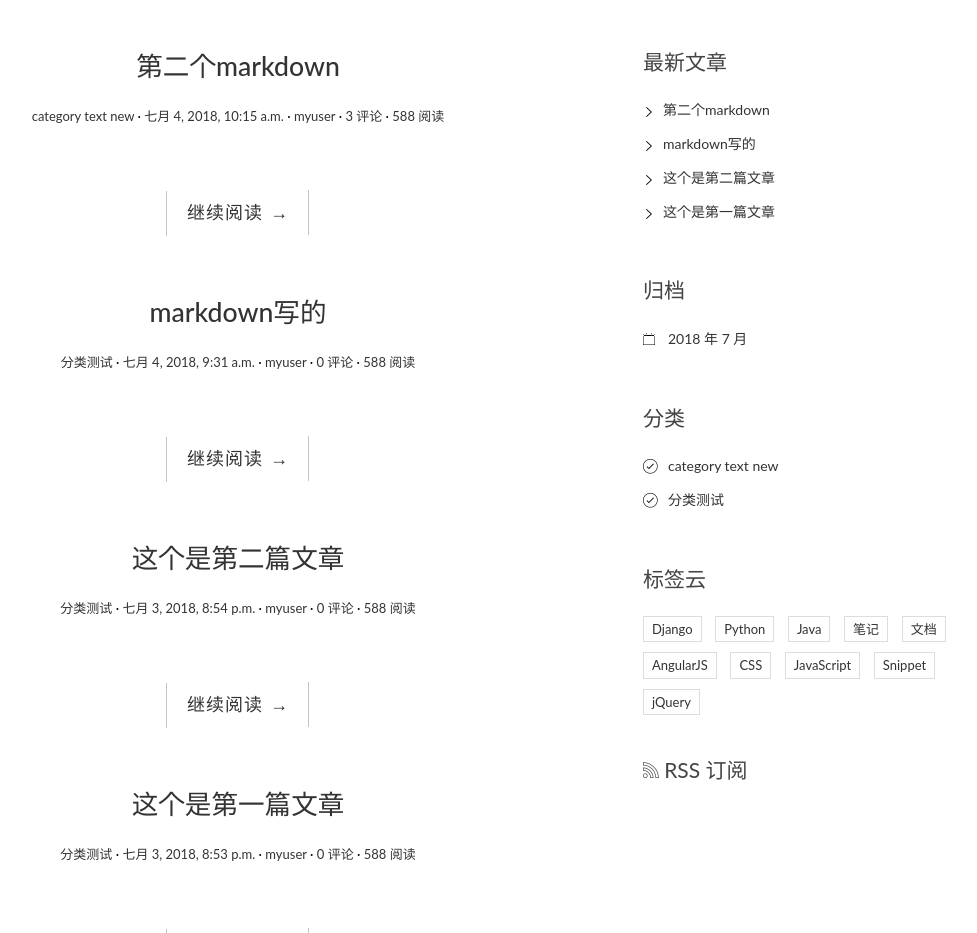
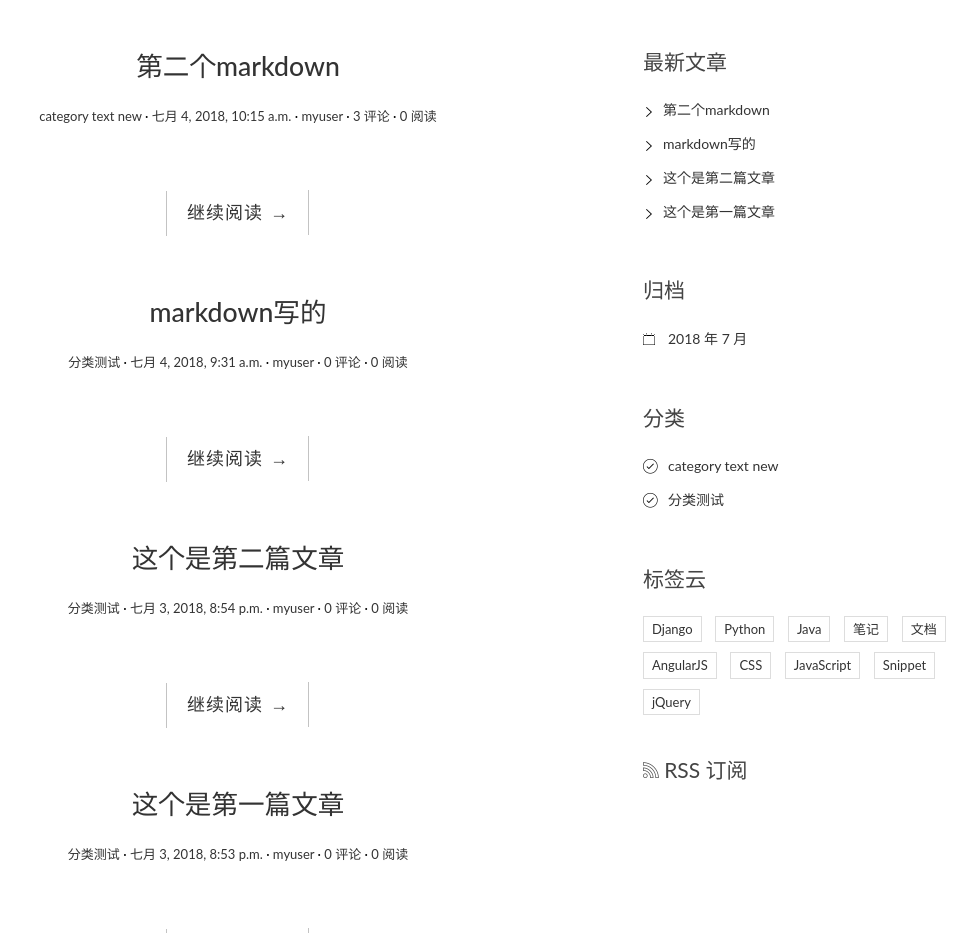
Before and after one commit to pb4681/blogproject, a Django app: page / in a window 1280 px wide. Shown: the part 126-1059 px from the top of the page, without its empty margins (207-1184 px from the left). Run offline with Django 3.2, Linux system fonts and the light colour scheme; data comes from the database, SQL or seed files in the repository; both versions use the stored data as it was after the commit; some libraries are stand-ins or nearby versions.

Commit message:
增加阅读函数

```diff
--- a/blog/models.py
+++ b/blog/models.py
@@ -58,6 +58,7 @@ class Post(models.Model):
     # https://docs.djangoproject.com/en/1.10/topics/db/models/#relationships
     category = models.ForeignKey(Category)
     tags = models.ManyToManyField(Tag, blank=True)
+    views = models.PositiveIntegerField(default=0)
 
     # 文章作者，这里 User 是从 django.contrib.auth.models 导入的。
     # django.contrib.auth 是 Django 内置的应用，专门用于处理网站用户的注册、登录等流程，User 是 Django 为我们已经写好的用户模型。
@@ -73,5 +74,10 @@ class Post(models.Model):
     def get_absolute_url(self):
         return reverse('blog:detail', kwargs={'pk': self.pk})
 
+
     class Meta:
         ordering = ['-created_time']
+
+    def increase_views(self):
+        self.views += 1
+        self.save(update_fields=['views'])
--- a/blog/views.py
+++ b/blog/views.py
@@ -27,6 +27,10 @@ def index(request):
 
 def detail(request, pk):
     post = get_object_or_404(Post, pk=pk)
+
+    # 阅读量 +1
+    post.increase_views()
+
     post.body = markdown.markdown(post.body,
                                   extensions=[
                                       'markdown.extensions.extra',
--- a/templates/blog/detail.html
+++ b/templates/blog/detail.html
@@ -10,7 +10,7 @@
                                                           datetime="{{ post.created_time }}">{{ post.created_time }}</time></a></span>
                 <span class="post-author"><a href="#">{{ post.author }}</a></span>
                 <span class="comments-link"><a href="#"><span>{{ post.comment_set.count }}</span> 评论</a></span>
-                <span class="views-count"><a href="#">588 阅读</a></span>
+                <span class="views-count"><a href="#">{{ post.views }} 阅读</a></span>
             </div>
         </header>
         <div class="entry-content clearfix">
--- a/templates/blog/index.html
+++ b/templates/blog/index.html
@@ -13,7 +13,7 @@
                                                               datetime="{{ post.created_time }}">{{ post.created_time }}</time></a></span>
                     <span class="post-author"><a href="#">{{ post.author }}</a></span>
                     <span class="comments-link"><a href="#"><span>{{ post.comment_set.count }}</span> 评论</a></span>
-                    <span class="views-count"><a href="#">588 阅读</a></span>
+                    <span class="views-count"><a href="#">{{ post.views }} 阅读</a></span>
                 </div>
             </header>
             <div class="entry-content clearfix">
```
Also changed, not shown: blog/migrations/0002_auto_20180705_1943.py (added), db.sqlite3.
